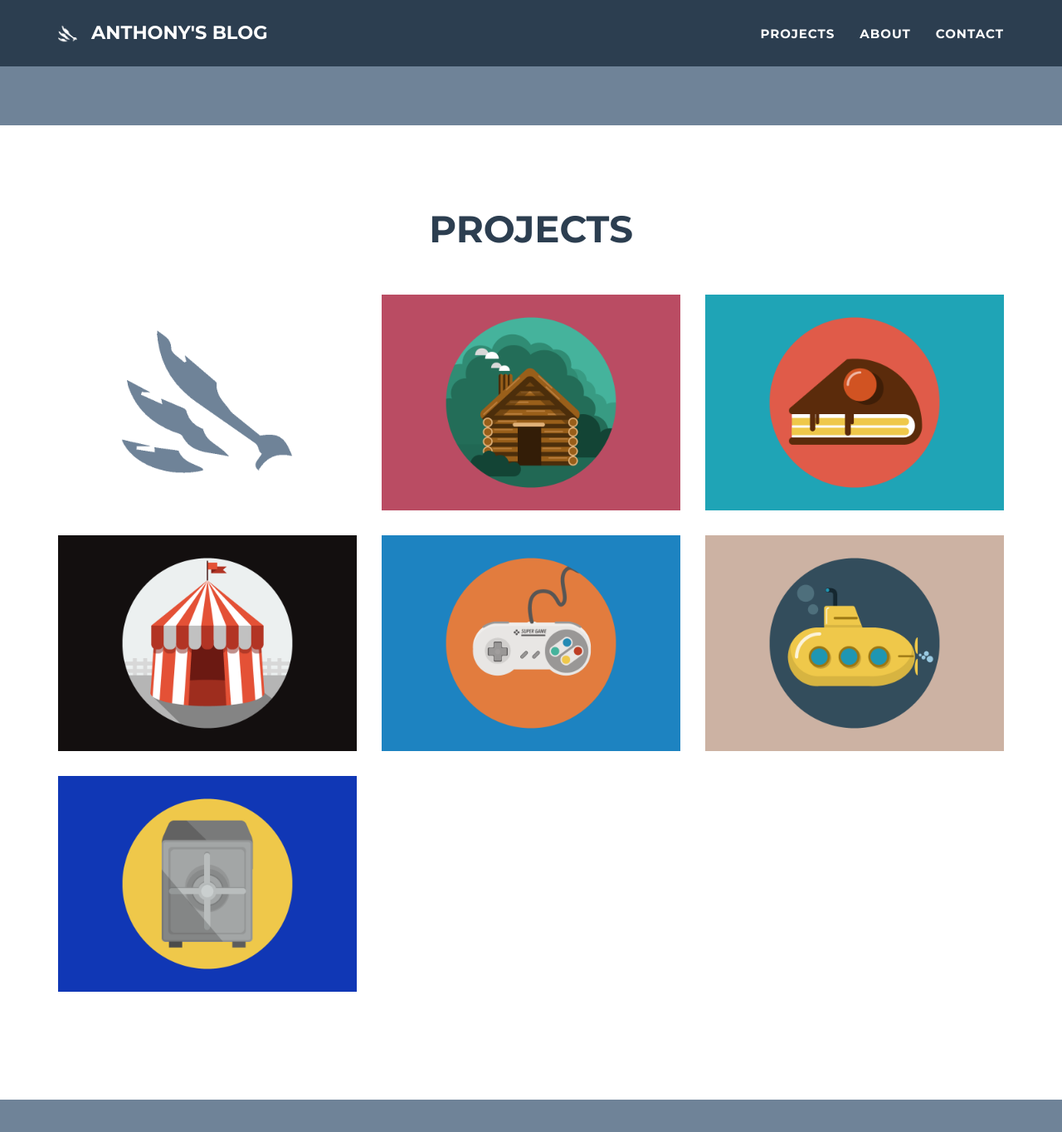
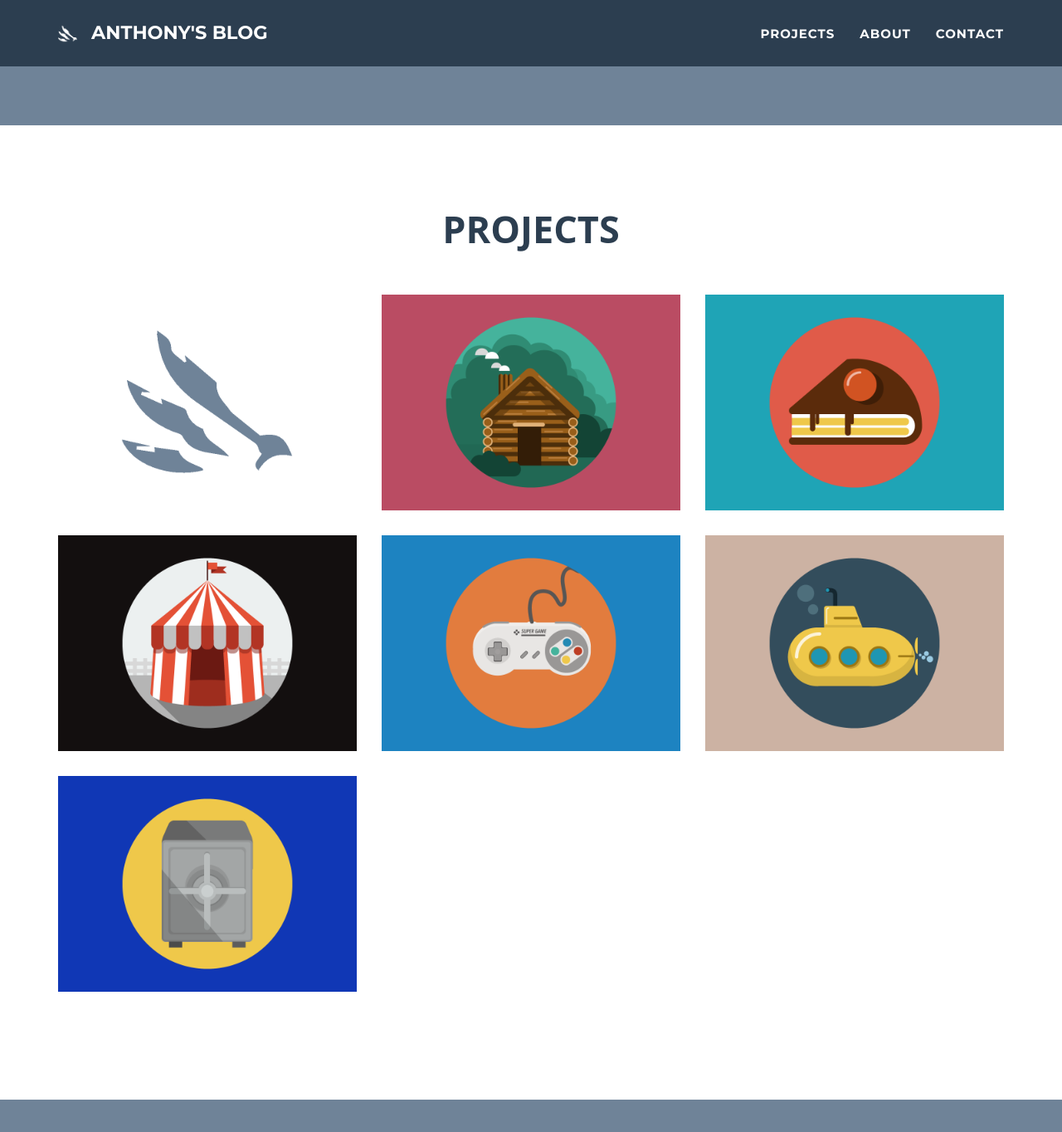
Before and after one commit to atwing/atwing.github.io, a Jekyll site: the page built from index.html, in a window 1280 px wide and 1400 px high, scrolled down 498 px. Shown: the top 1364 px of the window at 83% size. Built offline with Jekyll 4.4.1, drawn with Linux system fonts in a browser that asks for light colours.

Commit message:
Update main.css

```diff
--- a/_includes/css/main.css
+++ b/_includes/css/main.css
@@ -32,7 +32,7 @@
 h5,
 h6 {
     text-transform: uppercase;
-    font-family: Montserrat,"Helvetica Neue",Helvetica,Arial,sans-serif;
+    font-family: Open Sans,"Helvetica Neue",Helvetica,Arial,sans-serif;
     font-weight: 700;
 }
 
```
